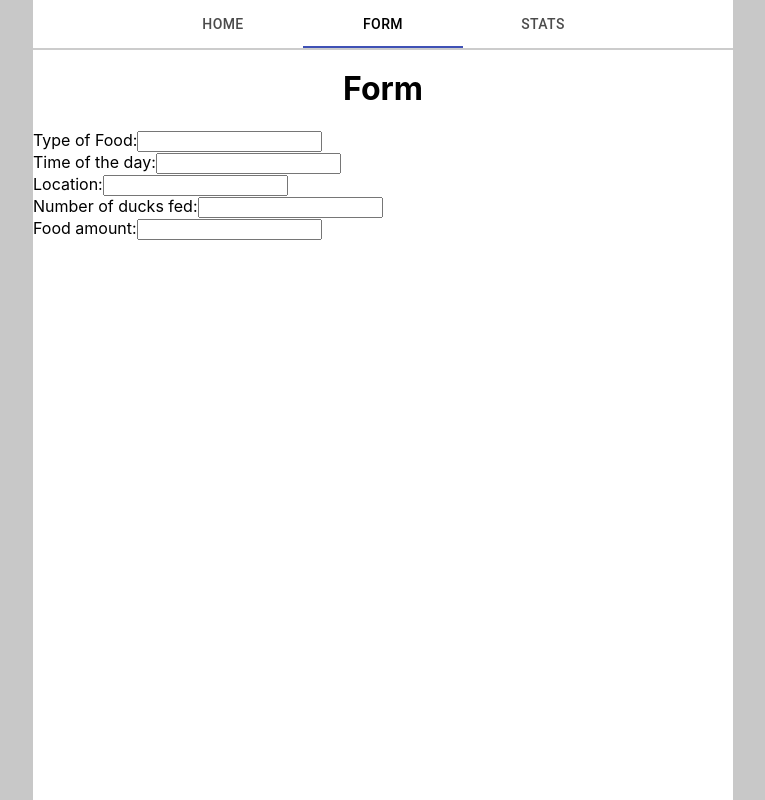
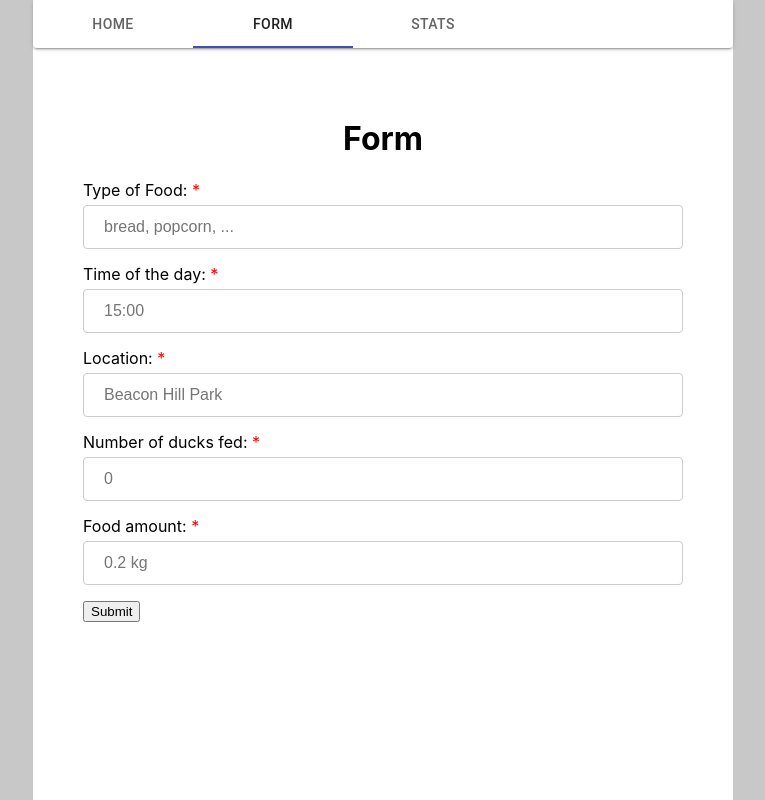
Before and after one commit to matheus-ds/duck_feeding, a React (Create React App) app in the folder client/: page / in a window 1280 px wide. Both pictures are taken after a click on the tab "FORM". Shown: the whole page, without its empty margins (257-1022 px from the left). Built offline with nearby package versions, Linux system fonts and the light colour scheme.

Commit message:
added functionality to form

```diff
--- a/client/src/App.css
+++ b/client/src/App.css
@@ -5,10 +5,3 @@
   background-color: white;
   ;
 }
-#header {
-  display: flex;
-  align-items: center;
-  flex-direction: column;
-  width: 100%;
-  box-shadow: 0px 2px rgba(0,0,0,0.2);
-}
--- a/client/src/App.js
+++ b/client/src/App.js
@@ -4,12 +4,14 @@ import Tab from '@material-ui/core/Tab';
 import TabContext from '@material-ui/lab/TabContext';
 import TabList from '@material-ui/lab/TabList';
 import TabPanel from '@material-ui/lab/TabPanel';
+import Card from '@material-ui/core/Card';
 
 import Home from './components/home/Home';
 import Form from './components/form/Form';
 import Stats from './components/stats/Stats';
 
 function App() {
+  const [formData, setFormData] = React.useState({});
   const [tab, setTab] = React.useState("home");
   const tabChange = ((event, newValue) => {
 		setTab(newValue);
@@ -18,24 +20,26 @@ function App() {
   const goToForm = () => {
     setTab("form");
   }
+  const saveForm = (data) => {
+    setFormData(data);
+  }
 
   return (
     <div className="App">
       <TabContext value={tab}>
-      <div id="header">
-
+      <Card elevation={2}>
         <TabList onChange={tabChange} TabIndicatorProps={{style: {background:'rgb(63 81 181)'}}}>
           <Tab label="Home" value="home"/>
           <Tab label="Form" value="form"/>
           <Tab label="Stats" value="stats"/>
         </TabList>
-      </div>
+        </Card>
 
 			<TabPanel value="home" style={{padding: "0px"}}>
 				<Home goToForm={goToForm} />
 			</TabPanel>
 			<TabPanel value="form" style={{padding: "0px"}}>
-				<Form />
+				<Form saveForm={saveForm} data={formData}/>
 			</TabPanel>
 
 			<TabPanel value="stats" style={{padding: "0px", overflow: "auto"}}>
--- a/client/src/components/form/Form.css
+++ b/client/src/components/form/Form.css
@@ -1,3 +1,27 @@
+#form{
+    padding: 50px;
+}
+
 label {
     width: 200px;
+
 }
+
+label span{
+    color:red;
+}
+
+input {
+    font-size: 16px;
+    width: 100%;
+    padding: 12px 20px;
+    margin: 5px 0 15px;
+    display: inline-block;
+    border: 1px solid #ccc;
+    border-radius: 4px;
+    box-sizing: border-box;
+}
+
+button {
+
+}
--- a/client/src/components/form/Form.js
+++ b/client/src/components/form/Form.js
@@ -1,36 +1,75 @@
 import React from 'react';
-import './Form.css'
+import './Form.css';
+import {formValidation} from './formValidation';
+
+function Form({saveForm, data}){
+    const message = React.createRef();
+    const [formData, setFormData] = React.useState(data || {});
+    const handleChange = (e) =>{
+        var prop = e.target.name;
+        var value = e.target.value;
+        setFormData((formData) => {return {... formData, [prop]:value}})
+    }
+    const handleSubmit = (e) => {
+        const validForm = formValidation(formData);
 
 
-function Form(){
+        fetch("/api/feed", {
+            method: "POST",
+            body: JSON.stringify(formData)
+        })
+        .then((a) => {
+            if (message){
+                message.current.style.display = "block";
+                message.current.style.color = "green";
+                message.current.innerHTML = "The form has been correctly submitted";
+            }
+        })
+        .then(() => {
+            setFormData({});
+        })
+        .catch((e) => {
+            console.log(`Failed to post: ${e}`);
+        })
+    }
+    React.useEffect( () => {
+        console.log(formData)
+        saveForm(formData);
+    }, [formData])
+
     return (
-        <div>
+        <div id="form">
             <h1>Form</h1>
-            <form>
+            <form method="POST" action="/api/feed" onSubmit="return false">
                 <div>
-                    <label for="food">Type of Food:</label>
-                    <input type="text" id="food" name="food"/>
+                    <label for="food" style={{width:"200px"}}>Type of Food: <span>*</span></label> <br />
+                    <input type="text" id="food" name="food" placeholder={"bread, popcorn, ..."} onChange={handleChange} value={formData.food} required/>
                 </div>
                 <div>
-                    <label for="time">Time of the day:</label>
-                    <input type="text" id="time" name="time"/>
+                    <label for="time">Time of the day: <span>*</span></label> <br />
+                    <input type="text" id="time" name="time" placeholder={"15:00"} onChange={handleChange} value={formData.time} required/>
                 </div>
                 <div>
-                    <label for="location">Location:</label>
-                    <input type="text" id="location" name="location"/>
+                    <label for="location">Location: <span>*</span></label> <br />
+                    <input type="text" id="location" name="location" placeholder={"Beacon Hill Park"} onChange={handleChange} value={formData.location} required/>
                 </div>
                 <div>
-                    <label for="number_of_ducks">Number of ducks fed:</label>
-                    <input type="number" id="number_of_ducks" name="number_of_ducks"/>
+                    <label for="number_of_ducks">Number of ducks fed: <span>*</span></label> <br />
+                    <input type="number" id="number_of_ducks" name="number_of_ducks" placeholder={"0"} onChange={handleChange} value={formData.number_of_ducks} required/>
                 </div>
                 <div>
-                    <label for="food_amount">Food amount:</label>
-                    <input type="text" id="food_amount" name="food_amount"/>
+                    <label for="food_amount">Food amount: <span>*</span></label> <br />
+                    <input type="text" id="food_amount" name="food_amount" placeholder={"0.2 kg"} onChange={handleChange} value={formData.food_amount} required/>
                 </div>
+
+                {/* This will only display on successful submit of the form */}
+                <p ref={message} style={{display:"none"}}></p>
+
+                <button onClick={handleSubmit} type="button">Submit</button>
             </form>
         </div>
 
-    )
+        )
 }
 
 export default Form;
--- /dev/null
+++ b/client/src/components/form/formValidation.js
@@ -0,0 +1,19 @@
+function formValidation(formData) {
+    const expected_params = {
+        food: "banana",
+        time: "9 am",
+        location: "beacon",
+        number_of_ducks: "2",
+        food_amount: "2"
+    }
+    for( const key in expected_params){
+        if (! formData.hasOwnProperty(key) || formData[key] == ""){
+            console.log(key);
+        }
+
+    }
+    console.log(expected_params);
+
+}
+
+export {formValidation};
```
